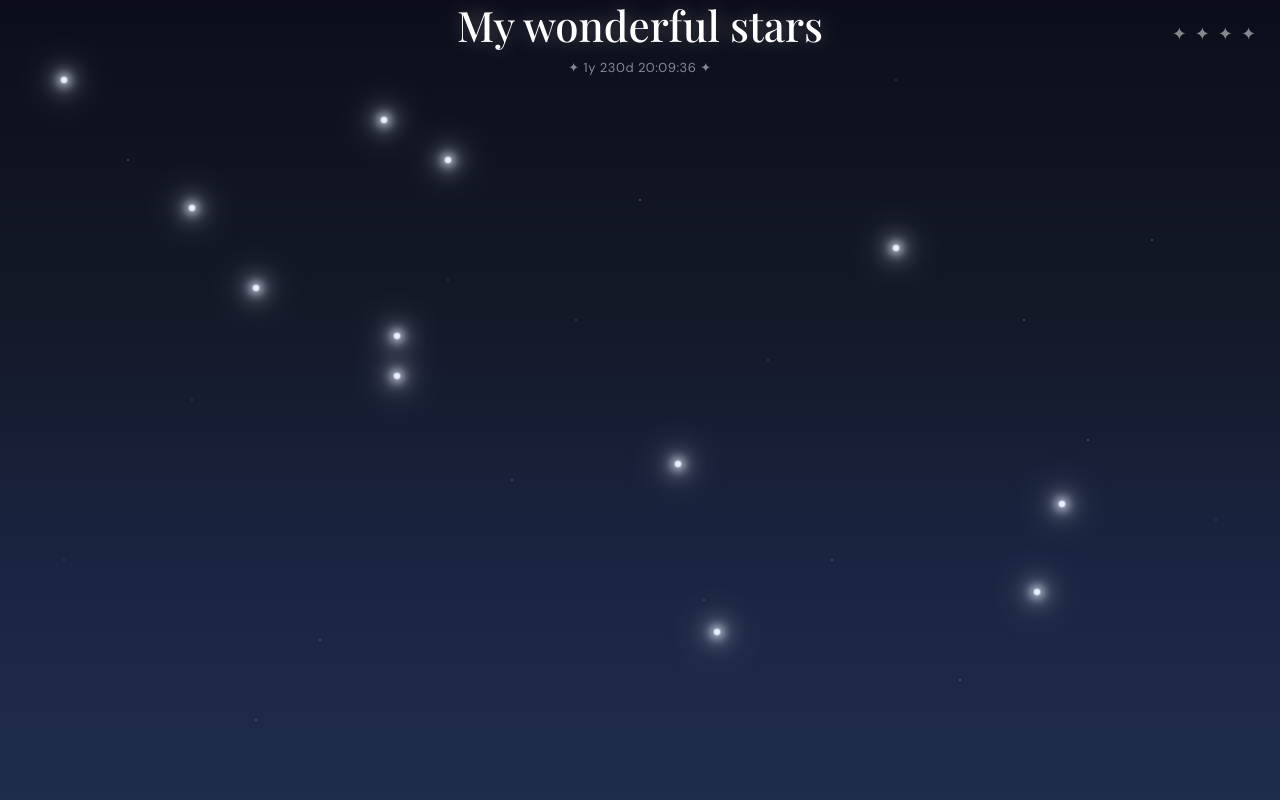
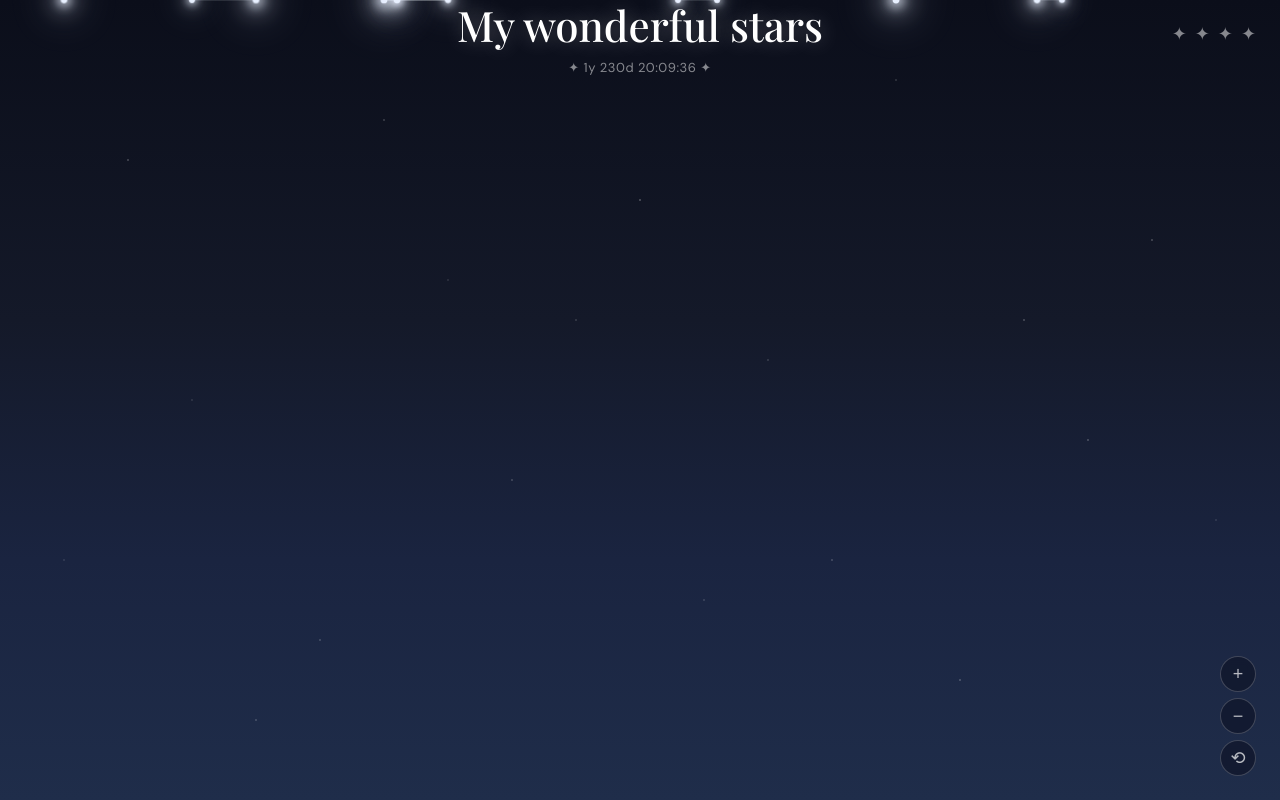
Before and after one commit to CattySmoothy/CattySmoothy, a Flask app: page /donors in a window 1280 px wide. Run offline with Flask 3, Linux system fonts and the light colour scheme.

Commit message:
Add interactive galaxy zoom/pan with constellation lines

```diff
--- a/static/css/redesign.css
+++ b/static/css/redesign.css
@@ -1511,3 +1511,56 @@ body {
     white-space: normal;
     max-width: 180px;
 }
+
+/* Galaxy zoom & pan */
+.sky-content {
+    width: 100%;
+    height: 100%;
+    position: relative;
+    transform-origin: 0 0;
+    will-change: transform;
+}
+
+.constellation-layer {
+    position: absolute;
+    top: 0;
+    left: 0;
+    pointer-events: none;
+    z-index: 1;
+}
+
+.star-wrapper {
+    z-index: 2;
+}
+
+.zoom-controls {
+    position: absolute;
+    bottom: 24px;
+    right: 24px;
+    display: flex;
+    flex-direction: column;
+    gap: 6px;
+    z-index: 20;
+}
+
+.zoom-btn {
+    width: 36px;
+    height: 36px;
+    border-radius: 50%;
+    border: 1px solid rgba(255, 255, 255, 0.2);
+    background: rgba(15, 20, 40, 0.7);
+    color: rgba(255, 255, 255, 0.7);
+    font-size: 18px;
+    cursor: pointer;
+    display: flex;
+    align-items: center;
+    justify-content: center;
+    transition: background 0.2s ease, color 0.2s ease;
+    backdrop-filter: blur(4px);
+    line-height: 1;
+}
+
+.zoom-btn:hover {
+    background: rgba(232, 240, 255, 0.15);
+    color: #FFFFFF;
+}
--- a/templates/donors.html
+++ b/templates/donors.html
@@ -8,10 +8,18 @@
     </div>
 
     <div class="night-sky" id="nightSky">
+        <div class="zoom-controls">
+            <button class="zoom-btn" id="zoomIn" title="Zoom in">+</button>
+            <button class="zoom-btn" id="zoomOut" title="Zoom out">−</button>
+            <button class="zoom-btn" id="zoomReset" title="Reset">⟲</button>
+        </div>
+
+        <div class="sky-content" id="skyContent">
+            <svg class="constellation-layer" id="constellationLayer"></svg>
             {% for donor in donors %}
-        <div class="star-wrapper" style="left: {{ 5 + (loop.index0 * 7 + loop.index0 * loop.index0 * 3) % 85 }}%; top: {{ 10 + (loop.index0 * 11 + loop.index0 * 5) % 75 }}%; animation-delay: {{ loop.index0 * 0.3 }}s;">
+            <div class="star-wrapper" style="left: {{ 5 + (loop.index0 * 7 + loop.index0 * loop.index0 * 3) % 85 }}%; top: {{ 10 + (loop.index0 * 11 + loop.index0 * 5) % 75 }}%;">
                 <div class="star" data-index="{{ loop.index0 }}">
-                <div class="star-dot"></div>
+                    <div class="star-dot" style="animation-delay: {{ loop.index0 * 0.3 }}s;"></div>
                 </div>
                 <div class="star-popup">
                     <span class="star-popup-name">{{ donor.name }}</span>
@@ -24,6 +32,8 @@
             {% endfor %}
         </div>
     </div>
+</div>
+
 <script>
 document.addEventListener('DOMContentLoaded', function() {
     var header = document.getElementById('donorsHeader');
@@ -60,6 +70,133 @@ document.addEventListener('DOMContentLoaded', function() {
             String(mins).padStart(2, '0') + ':' +
             String(secs).padStart(2, '0') + ' ✦';
     }
+
+    // Galaxy zoom and pan
+    var sky = document.getElementById('nightSky');
+    var content = document.getElementById('skyContent');
+    var conLayer = document.getElementById('constellationLayer');
+
+    var scale = 1;
+    var panX = 0, panY = 0;
+    var isDragging = false;
+    var startX, startY;
+    var dragPanX, dragPanY;
+
+    function updateTransform() {
+        content.style.transform = 'translate(' + panX + 'px, ' + panY + 'px) scale(' + scale + ')';
+        updateConstellations();
+    }
+
+    document.getElementById('zoomIn').addEventListener('click', function() {
+        scale = Math.min(scale + 0.25, 3);
+        updateTransform();
+    });
+
+    document.getElementById('zoomOut').addEventListener('click', function() {
+        scale = Math.max(scale - 0.25, 0.5);
+        updateTransform();
+    });
+
+    document.getElementById('zoomReset').addEventListener('click', function() {
+        scale = 1;
+        panX = 0;
+        panY = 0;
+        updateTransform();
+    });
+
+    sky.addEventListener('mousedown', function(e) {
+        if (e.target.closest('.zoom-controls') || e.target.closest('.star-popup')) return;
+        isDragging = true;
+        startX = e.clientX - panX;
+        startY = e.clientY - panY;
+        sky.style.cursor = 'grabbing';
+    });
+
+    document.addEventListener('mousemove', function(e) {
+        if (!isDragging) return;
+        panX = e.clientX - startX;
+        panY = e.clientY - startY;
+        updateTransform();
+    });
+
+    document.addEventListener('mouseup', function() {
+        isDragging = false;
+        sky.style.cursor = 'grab';
+    });
+
+    sky.addEventListener('wheel', function(e) {
+        e.preventDefault();
+        var rect = sky.getBoundingClientRect();
+        var mx = e.clientX - rect.left;
+        var my = e.clientY - rect.top;
+
+        var delta = e.deltaY > 0 ? -0.15 : 0.15;
+        var newScale = Math.max(0.5, Math.min(3, scale + delta));
+
+        if (newScale !== scale) {
+            var ratio = newScale / scale;
+            panX = mx - (mx - panX) * ratio;
+            panY = my - (my - panY) * ratio;
+            scale = newScale;
+            updateTransform();
+        }
+    }, { passive: false });
+
+    // Constellation lines
+    var starWrappers = document.querySelectorAll('.star-wrapper');
+    var stars = [];
+
+    starWrappers.forEach(function(w) {
+        var left = parseFloat(w.style.left);
+        var top = parseFloat(w.style.top);
+        var idx = parseInt(w.querySelector('.star').dataset.index);
+        stars.push({ el: w, left: left, top: top, index: idx });
+    });
+
+    function getStarCenter(wrapper) {
+        var skyRect = sky.getBoundingClientRect();
+        var wRect = wrapper.getBoundingClientRect();
+        return {
+            x: (wRect.left - skyRect.left + wRect.width / 2),
+            y: (wRect.top - skyRect.top + wRect.height / 2)
+        };
+    }
+
+    function updateConstellations() {
+        var skyW = sky.offsetWidth;
+        var skyH = sky.offsetHeight;
+        conLayer.setAttribute('width', skyW);
+        conLayer.setAttribute('height', skyH);
+        conLayer.style.width = skyW + 'px';
+        conLayer.style.height = skyH + 'px';
+
+        var html = '';
+        var threshold = 120 / scale;
+
+        for (var i = 0; i < stars.length; i++) {
+            for (var j = i + 1; j < stars.length; j++) {
+                var c1 = getStarCenter(stars[i].el);
+                var c2 = getStarCenter(stars[j].el);
+                var dx = c1.x - c2.x;
+                var dy = c1.y - c2.y;
+                var dist = Math.sqrt(dx * dx + dy * dy);
+
+                if (dist < threshold) {
+                    var opacity = Math.max(0.05, Math.min(0.3, 1 - dist / threshold));
+                    html += '<line x1="' + c1.x + '" y1="' + c1.y +
+                        '" x2="' + c2.x + '" y2="' + c2.y +
+                        '" stroke="rgba(232, 240, 255, ' + opacity.toFixed(2) + ')" stroke-width="0.8"/>';
+                }
+            }
+        }
+        conLayer.innerHTML = html;
+    }
+
+    sky.style.cursor = 'grab';
+    updateTransform();
+
+    // Re-draw constellations on resize
+    window.addEventListener('resize', updateConstellations);
 });
 </script>
 {% endblock %}
```
Lines whose indentation alone changed are shown as unchanged.
